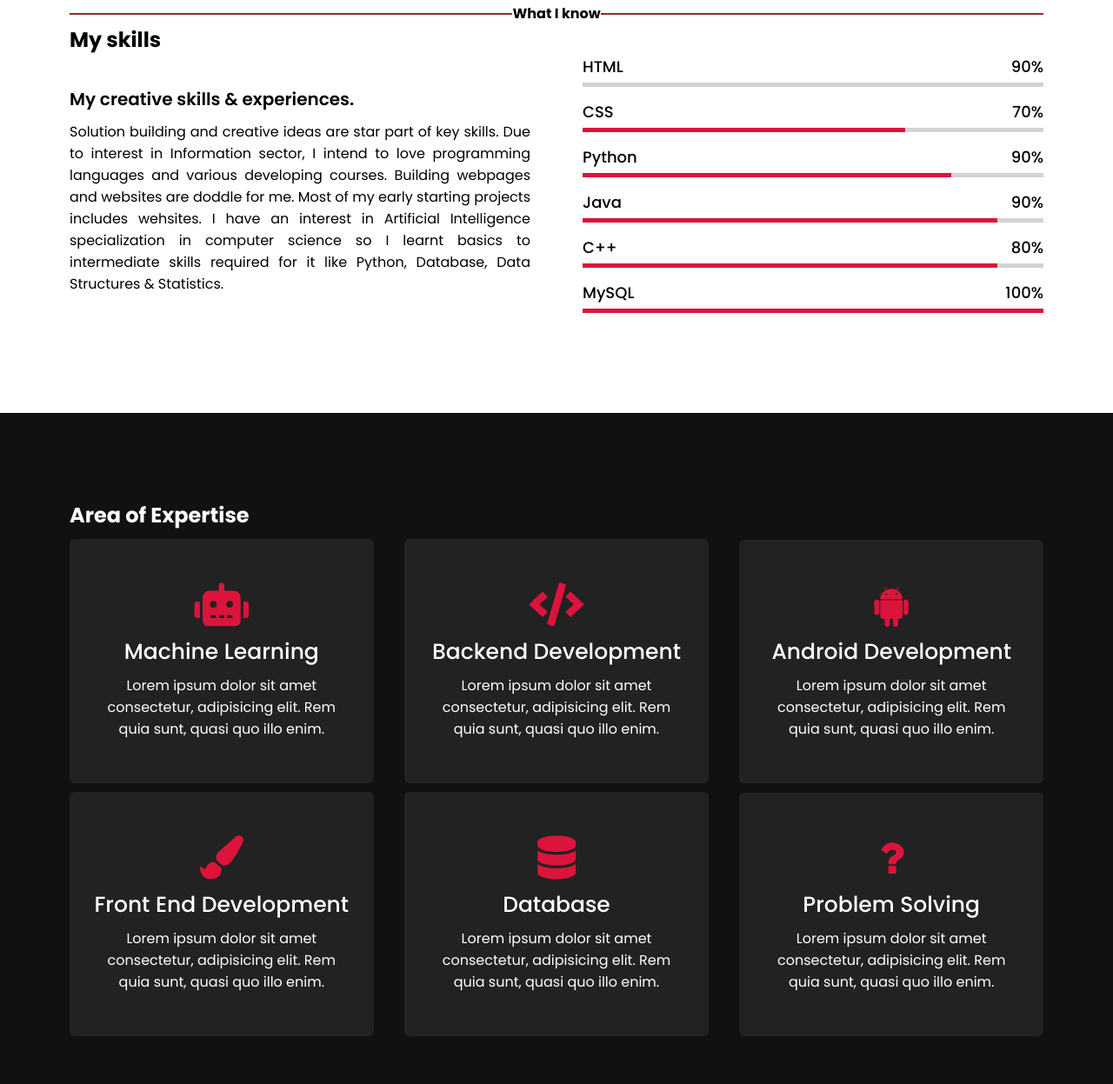
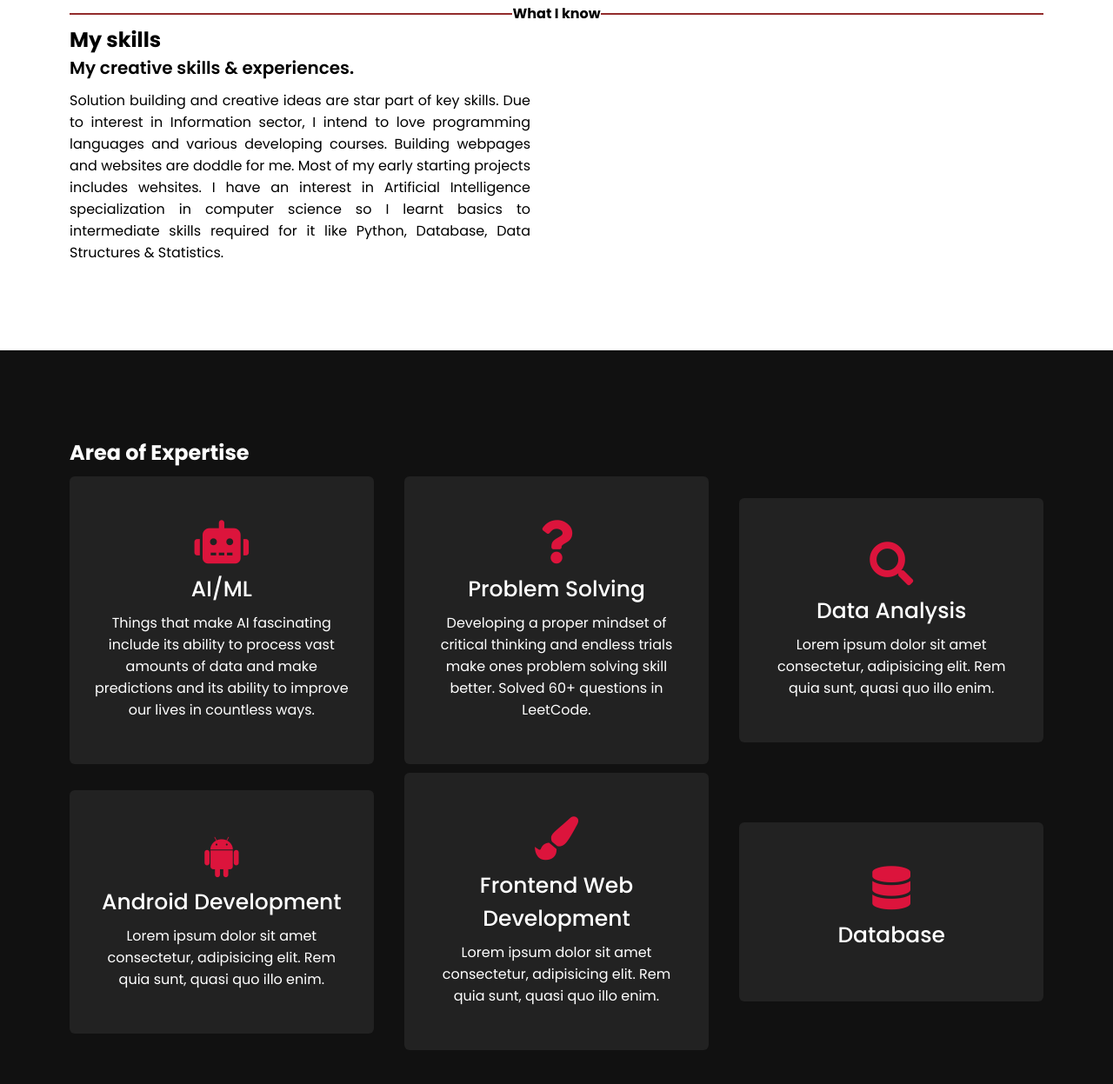
Before and after one commit to parasjee2002/Portfolio-Website, a plain HTML site: page index.html in a window 1280 px wide. Shown: the part 1529-2776 px from the top of the page at 87% size. Drawn offline with nearby package versions, Linux system fonts and the light colour scheme.

Commit message:
Modifications have been done in source files

```diff
--- a/index.html
+++ b/index.html
@@ -23,7 +23,7 @@
     </div>
     <nav class="navbar">
         <div class="max-width">
-            <div class="logo"><a href="#">P-Web<span>Site.</span></a></div>
+            <div class="logo"><a href="#">Paras <span>Gumber</span></a></div>
             <ul class="menu">
                 <li><a href="#home" class="menu-btn">Home</a></li>
                 <li><a href="#about" class="menu-btn">About</a></li>
@@ -42,8 +42,8 @@
     <section class="home" id="home">
         <div class="max-width">
             <div class="home-content">
-                <div class="text-1">Hello viewers, My name is</div>
-                <div class="text-2">Paras Gumber</div>
+                <div class="text-1">Hello viewers</div>
+                <!-- <div class="text-2">Paras Gumber</div> -->
                 <div class="text-3">And I'm a <span class="typing"></span></div>
                 <a href="#">Hire me</a>
             </div>
@@ -93,10 +93,24 @@
                     </p>
                     <!-- <a href="#">Read more</a> -->
                 </div>
-                <div class="column right">
+                <!-- <div class="column right">
+                     <div class="bars">
+                        <div class="info">
+                            <span>Python</span>
+                            <span>100%</span>
+                        </div>
+                        <div class="line python"></div>
+                    </div>
                     <div class="bars">
                         <div class="info">
-                            <span>HTML</span>
+                            <span>C++</span>
+                            <span>90%</span>
+                        </div>
+                        <div class="line cpp"></div>
+                    </div>
+                    <div class="bars">
+                        <div class="info">
+                            <span>Mathematics</span>
                             <span>90%</span>
                         </div>
                         <div class="line html4"></div>
@@ -108,13 +122,7 @@
                         </div>
                         <div class="line css"></div>
                     </div>
-                    <div class="bars">
-                        <div class="info">
-                            <span>Python</span>
-                            <span>90%</span>
-                        </div>
-                        <div class="line python"></div>
-                    </div>
+
                     <div class="bars">
                         <div class="info">
                             <span>Java</span>
@@ -122,13 +130,7 @@
                         </div>
                         <div class="line html"></div>
                     </div>
-                    <div class="bars">
-                        <div class="info">
-                            <span>C++</span>
-                            <span>80%</span>
-                        </div>
-                        <div class="line cpp"></div>
-                    </div>
+
                     <div class="bars">
                         <div class="info">
                             <span>MySQL</span>
@@ -138,7 +140,7 @@
                     </div>
                 </div>
             </div>
-        </div>
+        <!-- </div> -->
     </section>
 
     <!-- services section start -->
@@ -150,14 +152,24 @@
                     <div class="box">
                         <i class="fas fa-robot"></i>
                         <!-- <i class="fas-brands fa-android"></i> -->
-                        <div class="text">Machine Learning</div>
-                        <p>Lorem ipsum dolor sit amet consectetur, adipisicing elit. Rem quia sunt, quasi quo illo enim.</p>
+                        <div class="text">AI/ML</div>
+                        <p>Things that make AI fascinating include its ability to process vast amounts of data and make predictions and its ability to improve our lives in countless ways.
+
+                        </p>
                     </div>
                 </div>
                 <div class="card">
                     <div class="box">
-                        <i class="fas fa-code"></i>
-                        <div class="text">Backend Development</div>
+                        <i class="fas fa-question"></i>
+                        <!-- <i class="fas-brands fa-android"></i> -->
+                        <div class="text">Problem Solving</div>
+                        <p>Developing a proper mindset of critical thinking and endless trials make ones problem solving skill better. Solved 60+ questions in LeetCode.</p>
+                    </div>
+                </div>
+                <div class="card">
+                    <div class="box">
+                        <i class="fas fa-search"></i>
+                        <div class="text">Data Analysis</div>
                         <p>Lorem ipsum dolor sit amet consectetur, adipisicing elit. Rem quia sunt, quasi quo illo enim.</p>
                     </div>
                 </div>
@@ -173,7 +185,7 @@
                 <div class="card">
                     <div class="box">
                         <i class="fas fa-paint-brush"></i>
-                        <div class="text">Front End Development</div>
+                        <div class="text">Frontend Web Development</div>
                         <p>Lorem ipsum dolor sit amet consectetur, adipisicing elit. Rem quia sunt, quasi quo illo enim.</p>
                     </div>
                 </div>
@@ -182,17 +194,10 @@
                         <!-- <i class="fas fa-chart-line"></i> -->
                 <i class="fas fa-database"></i>
                         <div class="text">Database</div>
-                        <p>Lorem ipsum dolor sit amet consectetur, adipisicing elit. Rem quia sunt, quasi quo illo enim.</p>
+                        <p></p>
                     </div>
                 </div>
-                <div class="card">
-                    <div class="box">
-                        <i class="fa fa-question"></i>
-                        <!-- <i class="fas-brands fa-android"></i> -->
-                        <div class="text">Problem Solving</div>
-                        <p>Lorem ipsum dolor sit amet consectetur, adipisicing elit. Rem quia sunt, quasi quo illo enim.</p>
-                    </div>
-                </div>
+
                </div>
             </div>
         </div>
--- a/script.css
+++ b/script.css
@@ -182,6 +182,7 @@ section{
 }
 .home .home-content .text-1{
     font-size: 27px;
+    margin-left: -93px;
 }
 .home .home-content .text-2{
     font-size: 75px;
@@ -191,6 +192,8 @@ section{
 .home .home-content .text-3{
     font-size: 40px;
     margin: 5px 0;
+    margin-left: -93px;
+
 }
 .home .home-content .text-3 span{
     color: crimson;
@@ -400,7 +403,7 @@ h4:after {
     width: 70%;
 }
 .skills-content .right .python::before{
-    width: 80%;
+    width: 100%;
 }
 .skills-content .right .cpp::before{
     width: 90%;
--- a/script.js
+++ b/script.js
@@ -32,13 +32,13 @@ $(document).ready(function(){
 
     // typing text animation script
     var typed = new Typed(".typing", {
-        strings: ["Coder", "Programmer", "Student", "Designer", "Freelancer"],
+        strings: ["AI Enthusiast", "Programmer", "Learner"],
         typeSpeed: 100,
         backSpeed: 60,
         loop: true
     });
     var typed = new Typed(".typing-2", {
-        strings: ["Coder", "Programmer", "Student", "Designer", "Freelancer"],
+        strings: ["AI Enthusiast", "Programmer", "Learner"],
         typeSpeed: 100,
         backSpeed: 60,
         loop: true
```
